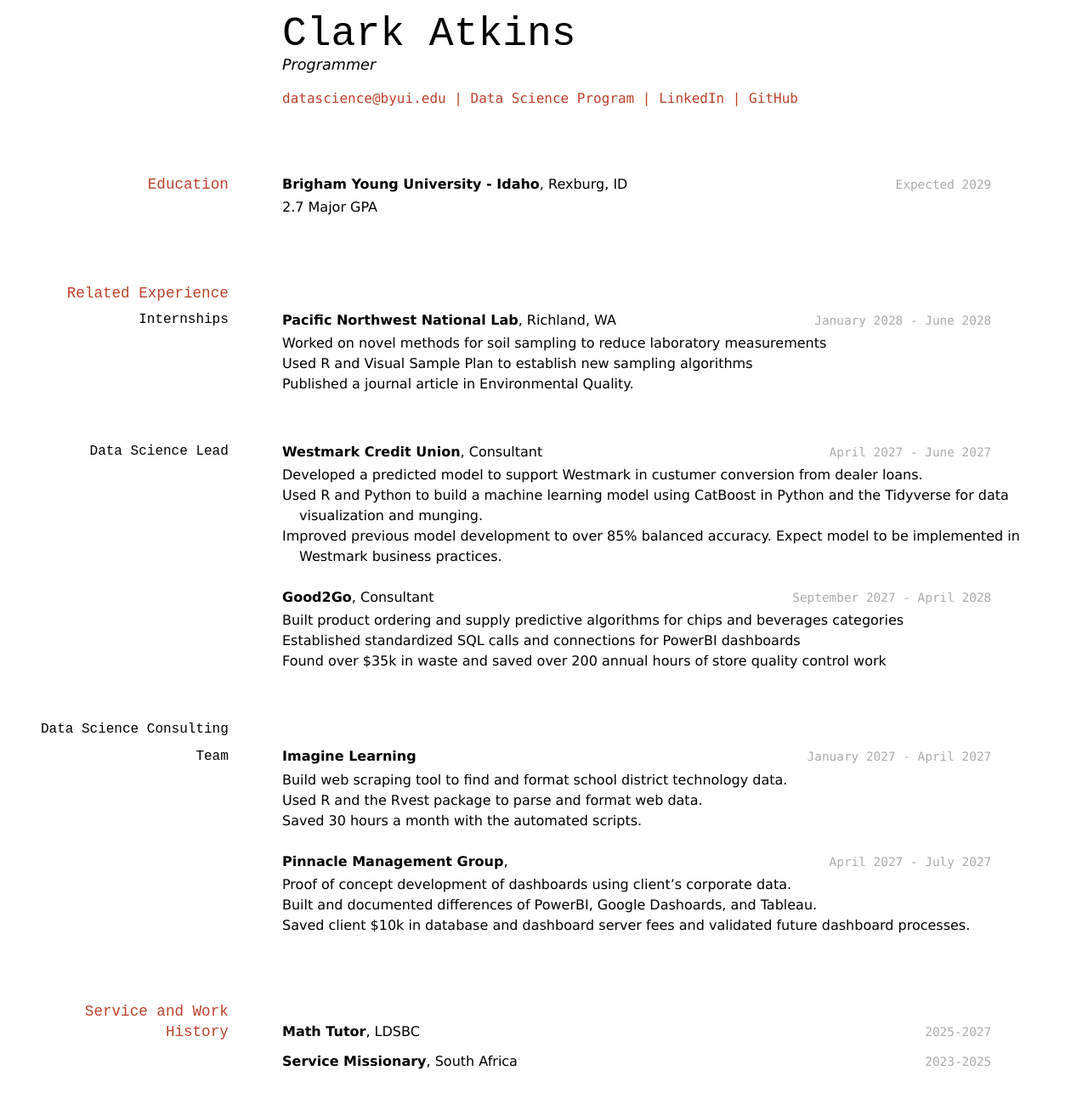
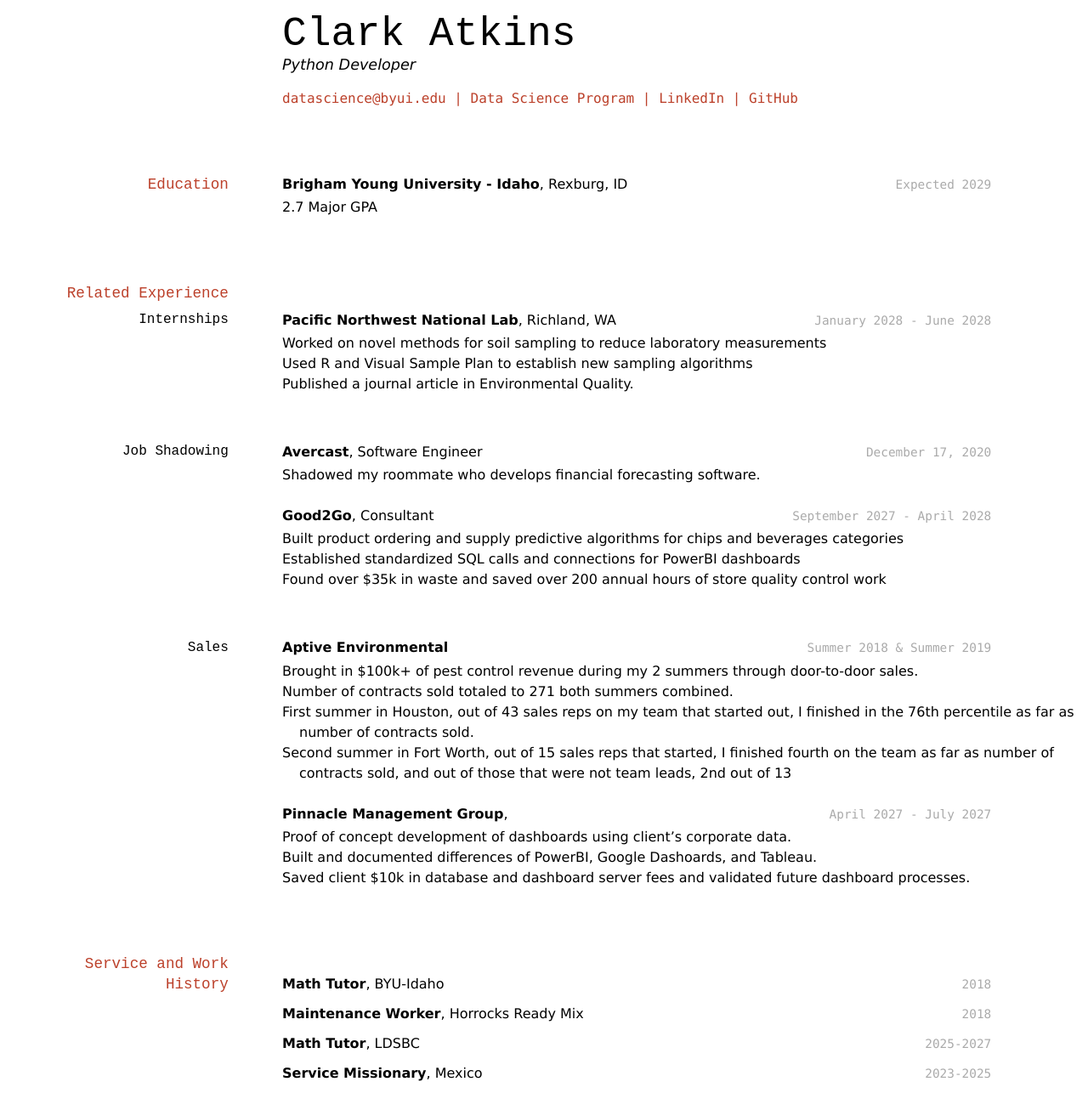
Before and after one commit to atk15003/atkins_resume, a Jekyll site: the page built from docs/index.md, in a window 1280 px wide. Shown: the whole page at 85% size. Built offline with Jekyll 4.4.1, drawn with Linux system fonts in a browser that asks for light colours.

Commit message:
Update index.md

```diff
--- a/docs/index.md
+++ b/docs/index.md
@@ -3,7 +3,7 @@ layout: cv
 title: Clark Atkins's Resume
 ---
 # Clark Atkins
-Programmer
+Python Developer
 
 <div id="webaddress">
 <a href="datascience@byui.edu">datascience@byui.edu</a>
@@ -33,14 +33,12 @@ __Pacific Northwest National Lab__, Richland, WA
 - Used R and Visual Sample Plan to establish new sampling algorithms
 - Published a journal article in Environmental Quality.
 
-### Data Science Lead
+### Job Shadowing
 
-`April 2027 - June 2027`
-__Westmark Credit Union__, Consultant
+`December 17, 2020`
+__Avercast__, Software Engineer
 
-- Developed a predicted model to support Westmark in custumer conversion from dealer loans.
-- Used R and Python to build a machine learning model using CatBoost in Python and the Tidyverse for data visualization and munging.
-- Improved previous model development to over 85% balanced accuracy. Expect model to be implemented in Westmark business practices.
+- Shadowed my roommate who develops financial forecasting software.
 
 `September 2027 - April 2028`
 __Good2Go__, Consultant
@@ -49,14 +47,15 @@ __Good2Go__, Consultant
 - Established standardized SQL calls and connections for PowerBI dashboards
 - Found over $35k in waste and saved over 200 annual hours of store quality control work
 
-### Data Science Consulting Team
+### Sales
 
-`January 2027 - April 2027`
-__Imagine Learning__
+`Summer 2018 & Summer 2019`
+__Aptive Environmental__
 
-- Build web scraping tool to find and format school district technology data.
-- Used R and the Rvest package to parse and format web data.
-- Saved 30 hours a month with the automated scripts.
+- Brought in $100k+ of pest control revenue during my 2 summers through door-to-door sales.
+- Number of contracts sold totaled to 271 both summers combined.
+- First summer in Houston, out of 43 sales reps on my team that started out, I finished in the 76th percentile as far as number of contracts sold.
+- Second summer in Fort Worth, out of 15 sales reps that started, I finished fourth on the team as far as number of contracts sold, and out of those that were not team leads, 2nd out of 13
 
 `April 2027 - July 2027`
 __Pinnacle Management Group__,
@@ -68,12 +67,18 @@ __Pinnacle Management Group__,
 
 ## Service and Work History
 
+`2018`
+__Math Tutor__, BYU-Idaho
+
+`2018`
+__Maintenance Worker__, Horrocks Ready Mix
+
 `2025-2027`
 __Math Tutor__, LDSBC
 
 
 `2023-2025`
-__Service Missionary__, South Africa
+__Service Missionary__, Mexico
 
 
 
```
